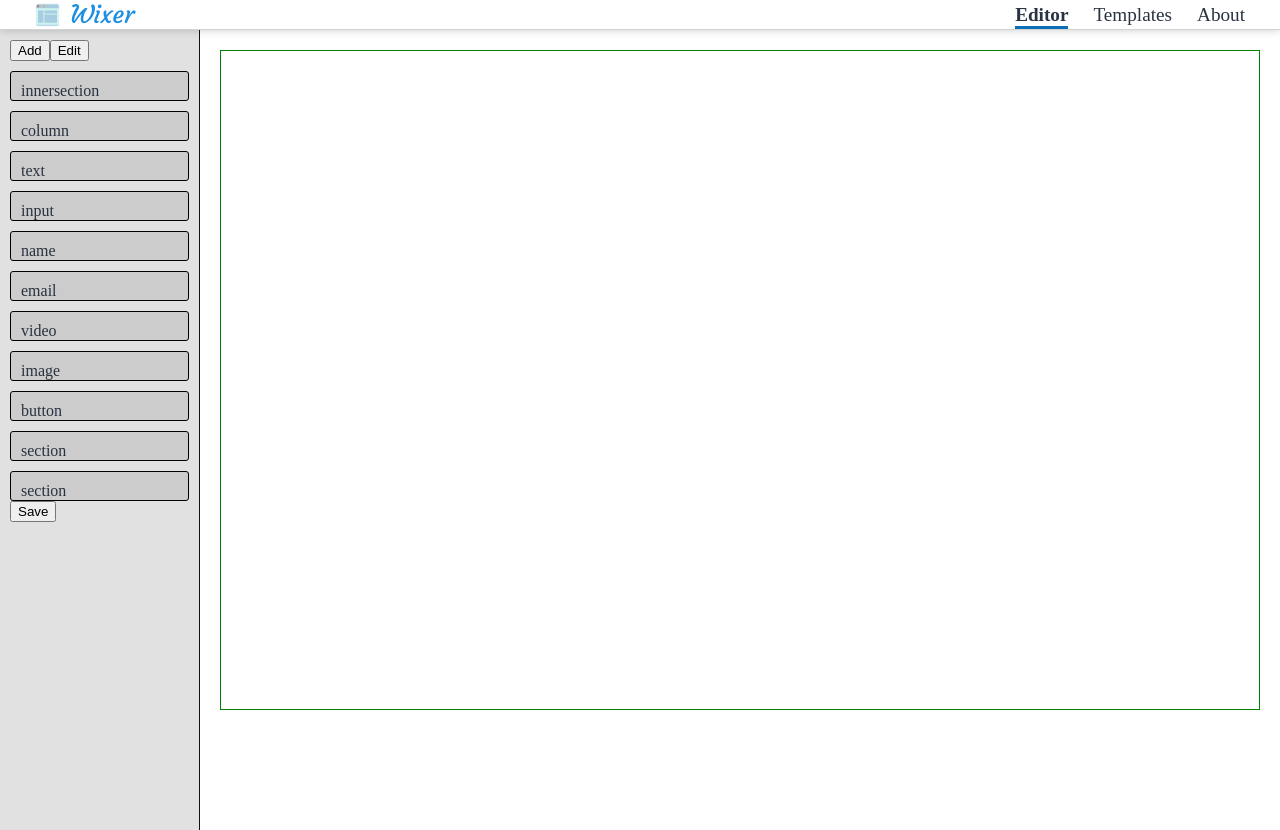
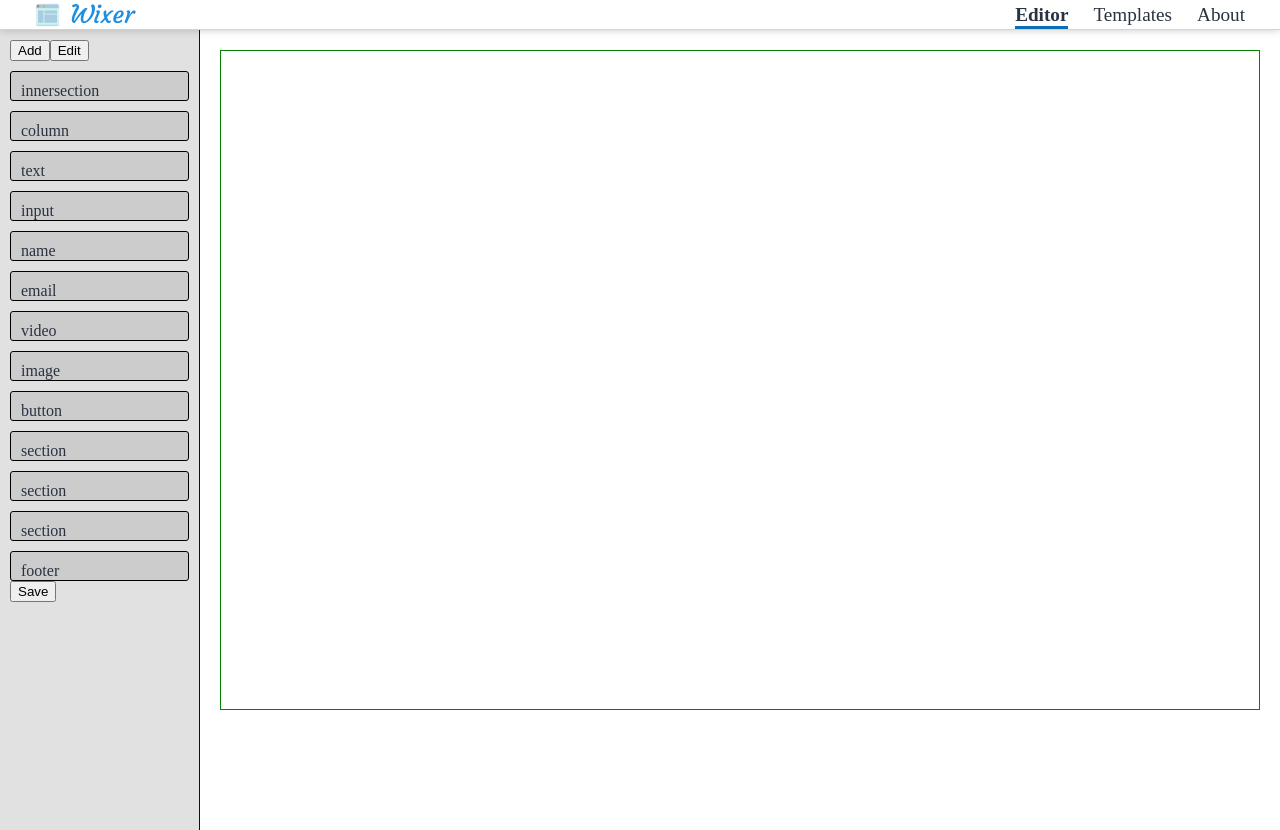
Before and after one commit to oripilpel/Wixer, a React (Create React App) app: page /editor in a window 1280 px wide. Shown: the top 830 px of the page. Built offline with nearby package versions, Linux system fonts and the light colour scheme; a web font is replaced by a local one.

Commit message:
added resturant section and footer

```diff
--- /dev/null
+++ b/src/assets/styles/cmps/_innersection.scss
@@ -0,0 +1,4 @@
+.innersection {
+    border: 1px solid purple;
+    position: relative;
+}
--- a/src/assets/styles/cmps/_section.scss
+++ b/src/assets/styles/cmps/_section.scss
@@ -1,5 +1,6 @@
 .section {
     border: 1px solid $sectionBorderColor;
+    display: flex;
     padding: 0;
     position: relative;
 
--- a/src/assets/styles/pages/_editor.scss
+++ b/src/assets/styles/pages/_editor.scss
@@ -17,5 +17,6 @@
     }
     .innersections{
         display: flex;
+        align-items: center;
     }
 }
--- a/src/assets/styles/style.scss
+++ b/src/assets/styles/style.scss
@@ -15,6 +15,7 @@
 // COMPONENTS
 @import "cmps/drop-zone";
 @import "cmps/section";
+@import "cmps/innersection";
 @import "cmps/column";
 @import "cmps/component";
 @import "cmps/side-bar";
--- a/src/cmps/Column.jsx
+++ b/src/cmps/Column.jsx
@@ -8,6 +8,8 @@ import { Actions } from "./Actions";
 
 const Column = ({ data, handleDrop, path, updateComponent, onSelect, selected }) => {
   const ref = useRef(null);
+
+  console.log('column data', data);
 
   const [actionsVisible, setActionsVisible] = useState(false);
 
@@ -54,7 +56,7 @@ const Column = ({ data, handleDrop, path, updateComponent, onSelect, selected })
     <div
       ref={ref}
       style={{ ...style, opacity }}
-      className={`base draggable column ${selected && selected.id === data.id ? 'selected' : ''}`}
+      className={`base draggable column flex direction-column ${selected && selected.id === data.id ? 'selected' : ''}`}
       onClick={select}
       onMouseEnter={() => setActionsVisible(true)}
       onMouseLeave={() => setActionsVisible(false)}
--- a/src/cmps/Component.jsx
+++ b/src/cmps/Component.jsx
@@ -27,6 +27,7 @@ const Component = ({ data, path, updateComponent, select, selected }) => {
   drag(ref);
 
   const component = data.component;
+  console.log('data:',data)
 
   const KeysToComponentMap = {
     text: Text,
--- a/src/cmps/SideBarItem.jsx
+++ b/src/cmps/SideBarItem.jsx
@@ -12,7 +12,7 @@ export function SideBarItem({ data, type }){
 
   return (
     <div className="side-bar-item" ref={drag} style={{ opacity }}>
-      {data.component.type}
+      {data.name || data.component.type}
     </div>
   );
 };
--- a/src/constants.js
+++ b/src/constants.js
@@ -440,5 +440,257 @@ export const SIDEBAR_ITEMS = [
         backgroundColor: '#000000'
       }
     }
+  },
+  {
+    id: utilService.makeId(),
+    type: SIDEBAR_SECTION,
+    component: {
+      type: SECTION,
+      style: {
+        height: 960,
+        backgroundColor: '#faf8f1'
+      },
+      cmps: [
+        {
+          id: utilService.makeId(),
+          type: COLUMN,
+          style: {
+            flexGrow: 4,
+            alignItems: 'center',
+            justifyContent: 'center',
+          },
+          cmps: [
+            {
+              id: utilService.makeId(),
+              type: COMPONENT,
+              component: {
+                type: 'text',
+                data: { txt: 'Made With Love. Simply Delicious' },
+                style: {
+                  fontSize: 48,
+                  color: 'rgb(9,15,15)',
+                  fontFamily: 'Arial',
+                  textAlign: 'center',
+                }
+              }
+            },
+            {
+              id: utilService.makeId(),
+              type: COMPONENT,
+              component: {
+                type: 'text',
+                data: { txt: "I'm a paragraph. Click here to add your own text and edit me. I’m a great place for you to tell a story and let your users know a little more about you." },
+                style: {
+                  paddingTop: 40,
+                  paddingBottom: 40,
+                  fontSize: 16,
+                  color: 'rgb(9,15,15)',
+                  fontFamily: 'Arial'
+                }
+              }
+            },
+            {
+              id: utilService.makeId(),
+              type: COMPONENT,
+              component: {
+                type: 'button',
+                data: { txt: 'View Menu' },
+                style: {
+                  borderColor: '#7c6c50',
+                  backgroundColor: '#7c6c50',
+                  borderRadius: '0',
+                  color: 'rgb(250, 248, 241)'
+                }
+              }
+            }
+          ]
+        },
+        {
+          id: utilService.makeId(),
+          type: COLUMN,
+          style: {},
+          cmps: [
+            {
+              id: utilService.makeId(),
+              type: COMPONENT,
+              component: {
+                type: 'image',
+                data: { url: 'https://static.wixstatic.com/media/46dc18_3487b934a84548e090e13f5ce1bf08ad~mv2.jpg/v1/fill/w_450,h_800,al_c,q_80,usm_0.66_1.00_0.01/46dc18_3487b934a84548e090e13f5ce1bf08ad~mv2.webp' },
+                style: {}
+              }
+            }
+          ]
+        }
+      ]
+    }
+  },
+  {
+    id: utilService.makeId(),
+    type: SIDEBAR_SECTION,
+    name: 'footer',
+    component: {
+      type: SECTION,
+      style: {
+        justifyContent: 'center',
+        alignItems: 'center',
+        height: 420,
+        backgroundColor: 'rgb(9,15,15)'
+      },
+      cmps: [
+        {
+          id: utilService.makeId(),
+          type: INNERSECTION,
+          style: {
+            width: 870
+          },
+          cmps: [
+            {
+              id: utilService.makeId(),
+              type: COLUMN,
+              style: {
+                alignItems: 'flex-start'
+              },
+              cmps: [
+                {
+                  id: utilService.makeId(),
+                  type: 'component',
+                  component: {
+                    type: 'text',
+                    data: { txt: 'Address' },
+                    style: {
+                      fontSize: 32,
+                      color: 'rgb(250,248,241)',
+                      fontFamily: 'Arial'
+                    }
+                  }
+                },
+                {
+                  id: utilService.makeId(),
+                  type: 'component',
+                  component: {
+                    type: 'text',
+                    data: { txt: '500 Terry Francois Street' },
+                    style: {
+                      fontSize: 22,
+                      color: 'rgb(250,248,241)',
+                      fontFamily: 'Arial'
+                    }
+                  }
+                },
+                {
+                  id: utilService.makeId(),
+                  type: 'component',
+                  component: {
+                    type: 'text',
+                    data: { txt: 'San Francisco, CA 94158' },
+                    style: {
+                      fontSize: 22,
+                      color: 'rgb(250,248,241)',
+                      fontFamily: 'Arial'
+                    }
+                  }
+                },
+              ]
+            },
+            {
+              id: utilService.makeId(),
+              type: COLUMN,
+              style: {
+                alignItems: 'flex-start'
+              },
+              cmps: [
+                {
+                  id: utilService.makeId(),
+                  type: 'component',
+                  component: {
+                    type: 'text',
+                    data: { txt: 'Opening Hours' },
+                    style: {
+                      fontSize: 32,
+                      color: 'rgb(250,248,241)',
+                      fontFamily: 'Arial'
+                    }
+                  }
+                },
+                {
+                  id: utilService.makeId(),
+                  type: 'component',
+                  component: {
+                    type: 'text',
+                    data: { txt: 'Mon - Fri: 11am - 10pm' },
+                    style: {
+                      fontSize: 22,
+                      color: 'rgb(250,248,241)',
+                      fontFamily: 'Arial'
+                    }
+                  }
+                },
+                {
+                  id: utilService.makeId(),
+                  type: 'component',
+                  component: {
+                    type: 'text',
+                    data: { txt: 'Sat - Sun: 11am - 12am' },
+                    style: {
+                      fontSize: 22,
+                      color: 'rgb(250,248,241)',
+                      fontFamily: 'Arial'
+                    }
+                  }
+                },
+              ]
+            },
+            {
+              id: utilService.makeId(),
+              type: COLUMN,
+              style: {
+                alignItems: 'flex-start'
+              },
+              cmps: [
+                {
+                  id: utilService.makeId(),
+                  type: 'component',
+                  component: {
+                    type: 'text',
+                    data: { txt: 'Contact Us' },
+                    style: {
+                      fontSize: 32,
+                      color: 'rgb(250,248,241)',
+                      fontFamily: 'Arial'
+                    }
+                  }
+                },
+                {
+                  id: utilService.makeId(),
+                  type: 'component',
+                  component: {
+                    type: 'text',
+                    data: { txt: 'info@mysite.com' },
+                    style: {
+                      fontSize: 22,
+                      color: 'rgb(250,248,241)',
+                      fontFamily: 'Arial'
+                    }
+                  }
+                },
+                {
+                  id: utilService.makeId(),
+                  type: 'component',
+                  component: {
+                    type: 'text',
+                    data: { txt: '123 456 6780' },
+                    style: {
+                      fontSize: 22,
+                      color: 'rgb(250,248,241)',
+                      fontFamily: 'Arial'
+                    }
+                  }
+                },
+              ]
+            }
+          ]
+        }
+      ]
+    }
   }
 ];
--- a/src/helpers.js
+++ b/src/helpers.js
@@ -307,7 +307,8 @@ export const translateStyle = (style) => {
   if (style.marginBottom) style.marginBottom = `${style.marginBottom}px`;
   if (style.marginLeft) style.marginLeft = `${style.marginLeft}px`;
   if (style.fontSize) style.fontSize = `${style.fontSize}px`;
-  if (style.width) style.width = `${style.width}%`;
+  if (style.width) style.width = `${style.width}px`;
+  if (style.height) style.height = `${style.height}px`
   return style;
 }
 
```
Also changed, not shown: src/cmps/InnerSection.jsx (+15 -3 lines).
